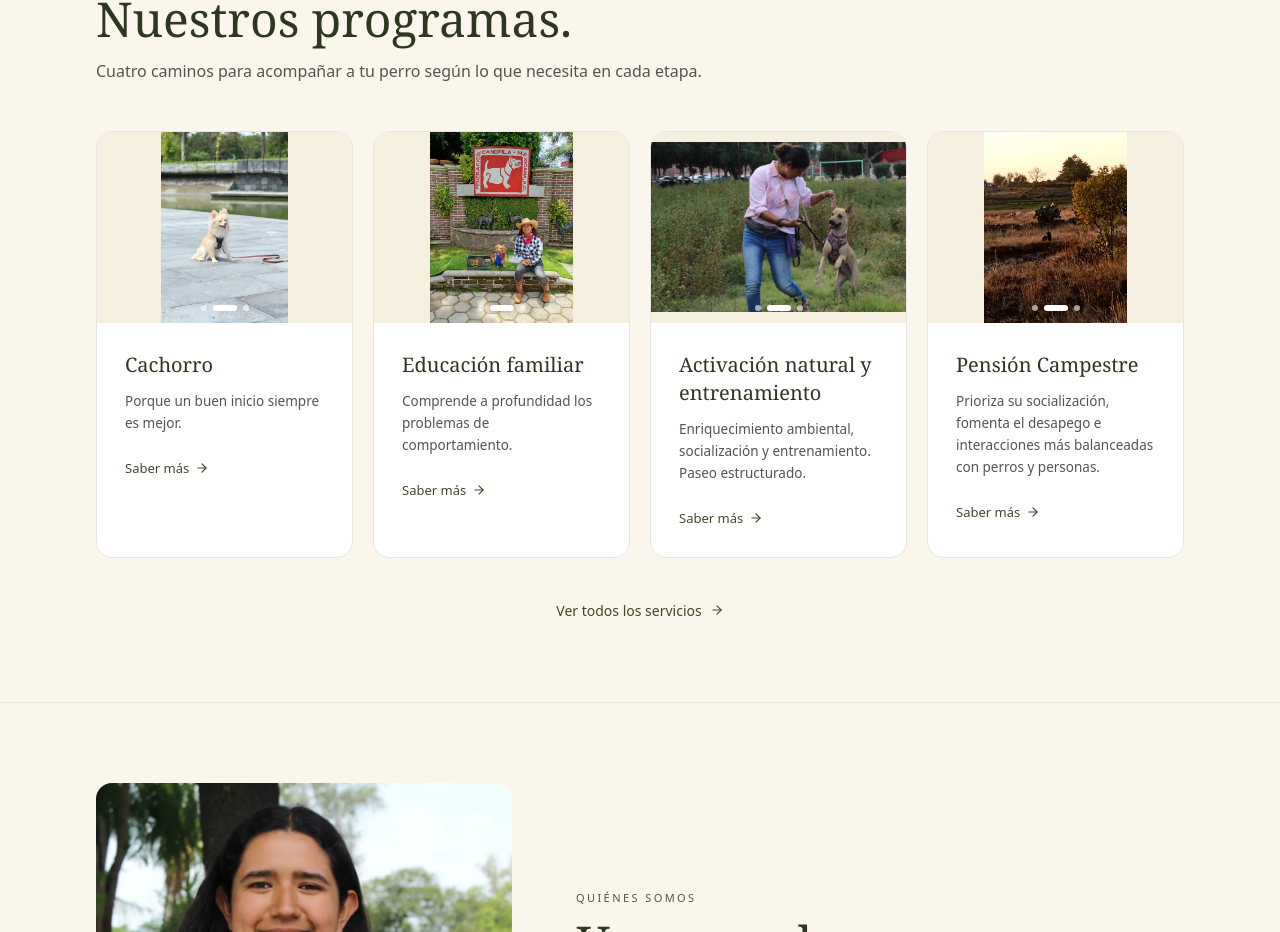
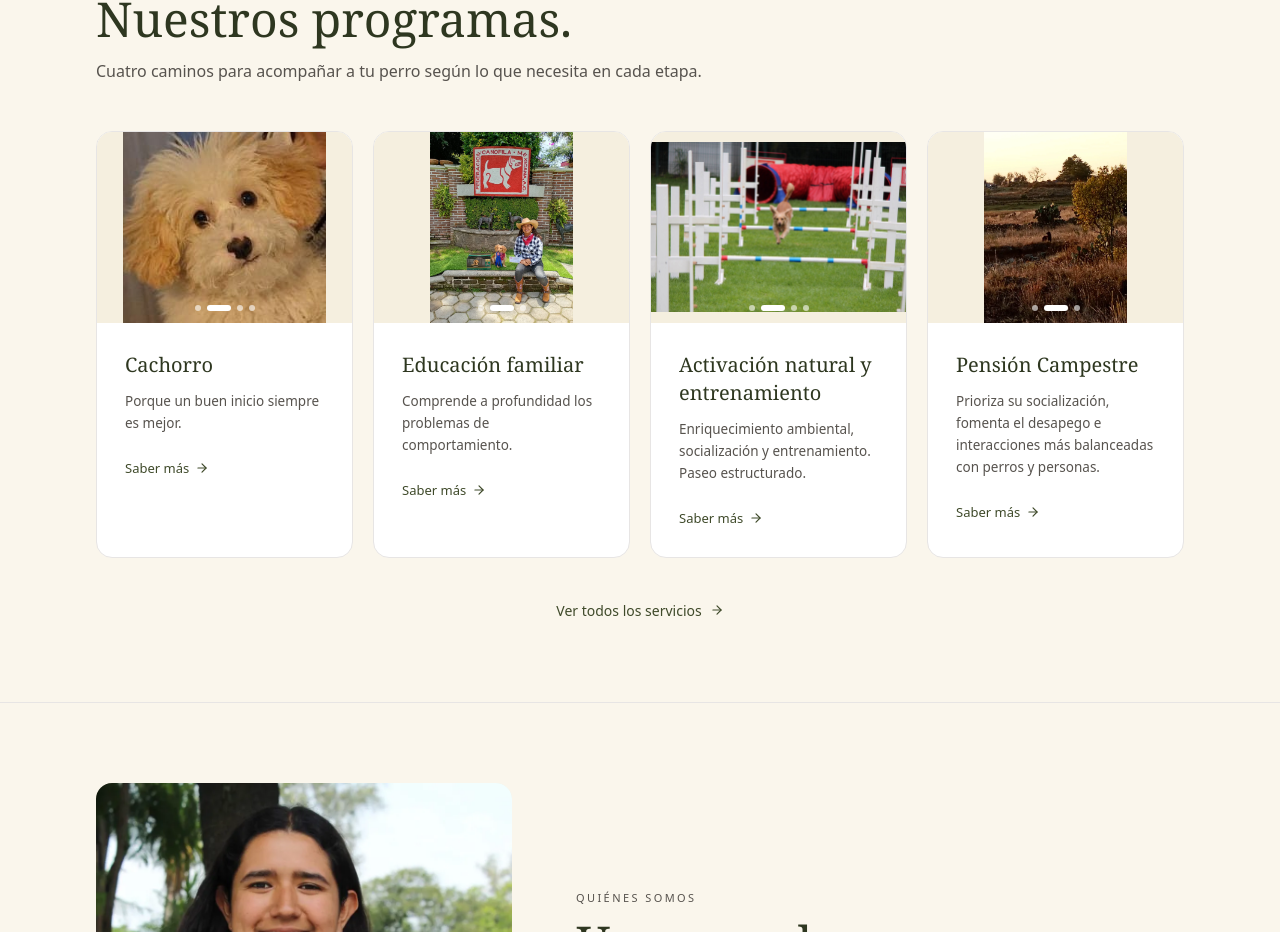
Before and after one commit to unaiurru/vereda-silvestre, a React (Vite) app: page / in a window 1280 px wide. Shown: the part 1173-2105 px from the top of the page. Built offline with nearby package versions, Linux system fonts and the light colour scheme.

Commit message:
inicio: nuevas imagenes en cachorro y activacion natural

```diff
--- a/src/pages/Inicio.jsx
+++ b/src/pages/Inicio.jsx
@@ -18,7 +18,7 @@ const serviciosDestacados = [
     titulo: 'Cachorro',
     desc: 'Porque un buen inicio siempre es mejor.',
     link: '/servicios',
-    imgs: ['/cachorro-poodle-bicolor-primer-plano.jpeg', '/pequeno-1.jpg', '/pequeno-2.jpg'],
+    imgs: ['/dos-perros-corriendo-charco-nopal.jpg', '/cachorro-poodle-bicolor-primer-plano.jpeg', '/pequeno-1.jpg', '/pequeno-2.jpg'],
   },
   {
     titulo: 'Educación familiar',
@@ -30,7 +30,7 @@ const serviciosDestacados = [
     titulo: 'Activación natural y entrenamiento',
     desc: 'Enriquecimiento ambiental, socialización y entrenamiento. Paseo estructurado.',
     link: '/servicios',
-    imgs: ['/cocker-spaniel-saltando-agility.jpg', '/paseo-1h-1.jpg', '/excursion-grande-1.jpg'],
+    imgs: ['/cocker-spaniel-pomerania-descansando-parque.jpg', '/cocker-spaniel-saltando-agility.jpg', '/paseo-1h-1.jpg', '/excursion-grande-1.jpg'],
   },
   {
     titulo: 'Pensión Campestre',
```
